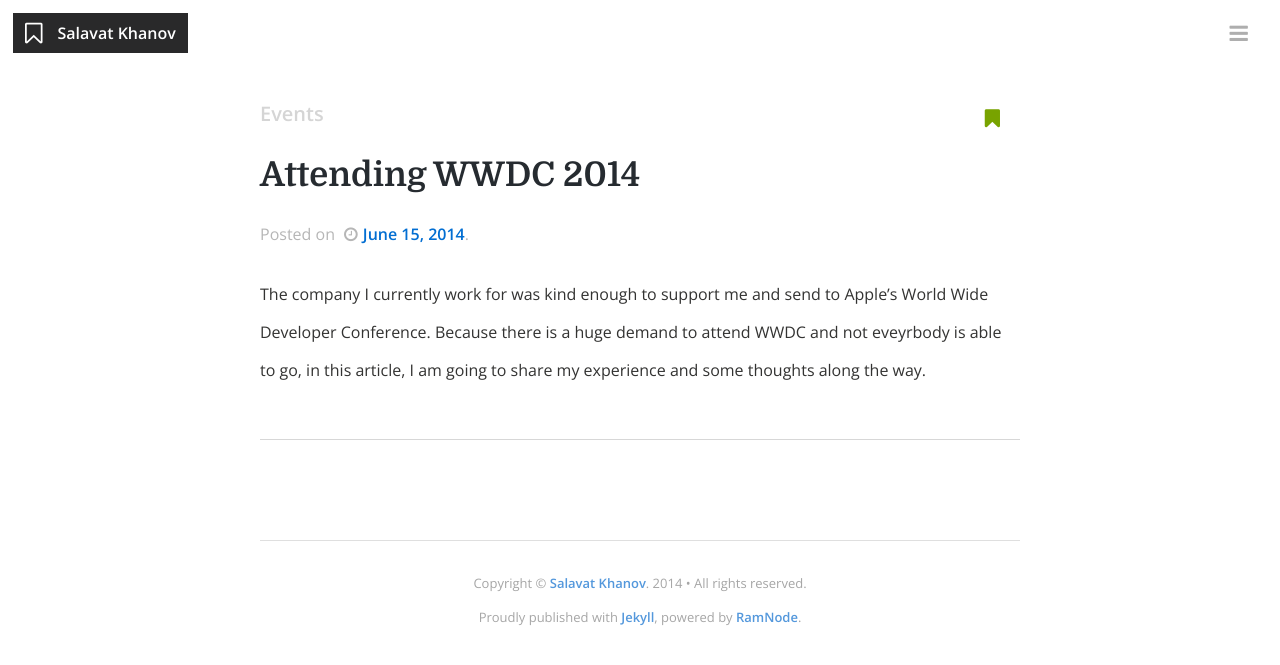
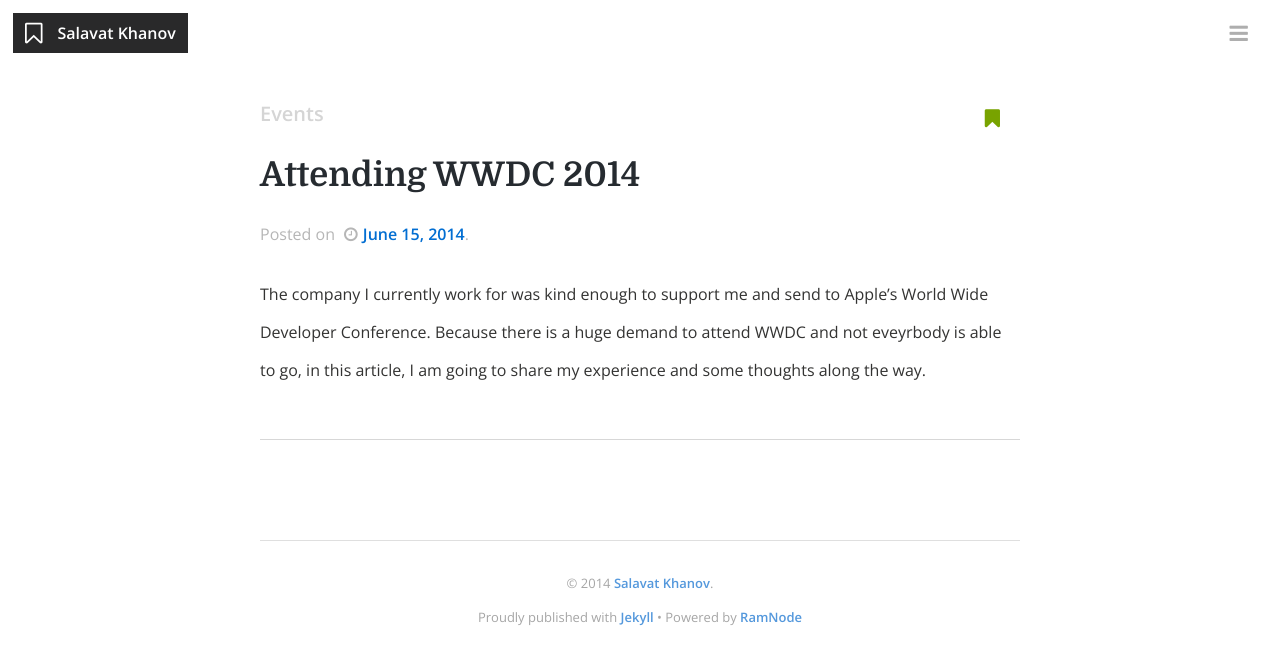
Before and after one commit to khanov/khanov.me, a Jekyll site: the page built from index.html, in a window 1280 px wide. Shown: the top 665 px of the page. Built offline with Jekyll 4.4.1, drawn with Linux system fonts in a browser that asks for light colours; nearby versions of some CDN libraries; the list of posts is cut into pages by our own code.

Commit message:
Fix copyright text.

```diff
--- a/_includes/footer.html
+++ b/_includes/footer.html
@@ -5,7 +5,7 @@
         {% endfor %}
     </div>
     <div>
-        Copyright &copy; <a href="{{ site.url }}/">{{ site.title }}</a>. 2014 &bull; All rights reserved.
-        <span class="ghost">Proudly published with <a href="http://jekyllrb.com/" target="_blank" rel="nofollow">Jekyll</a>, powered by <a href="https://clientarea.ramnode.com/aff.php?aff=094" target="_blank" rel="nofollow">RamNode</a>.</span>
+        &copy; 2014 <a href="{{ site.url }}/">{{ site.title }}</a>.
+        <span class="ghost">Proudly published with <a href="http://jekyllrb.com/" target="_blank" rel="nofollow">Jekyll</a> &bull; Powered by <a href="https://clientarea.ramnode.com/aff.php?aff=094" target="_blank" rel="nofollow">RamNode</a></span>
     </div>
 </footer>
```
